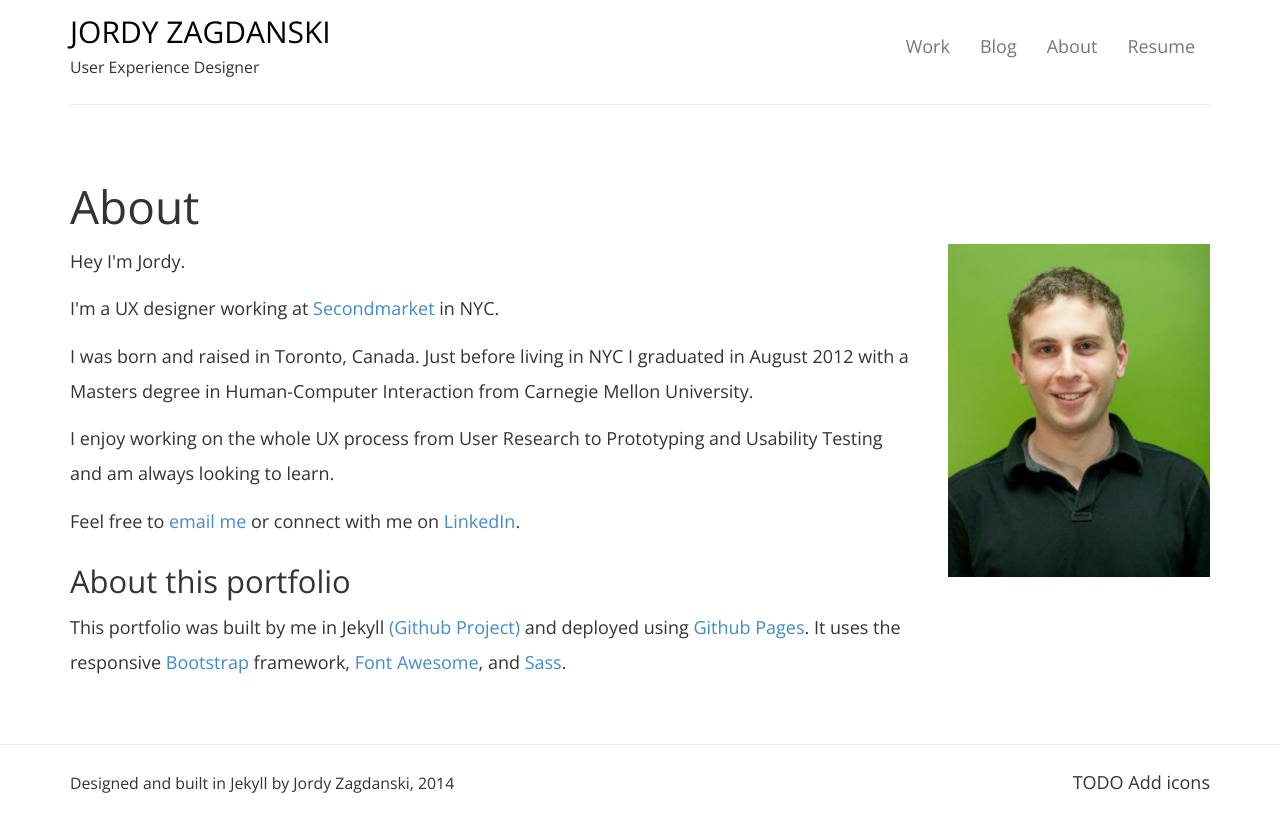
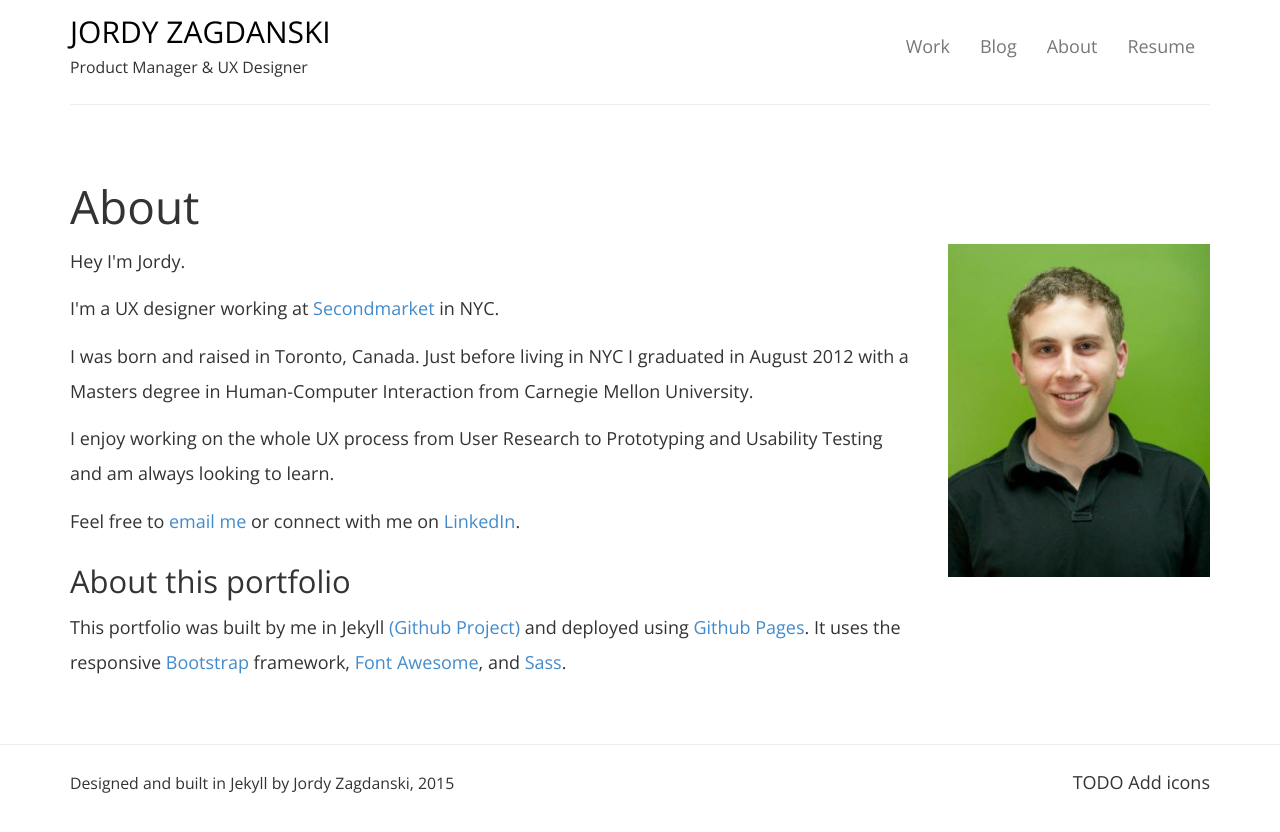
Before and after one commit to jayzed/jayzed.github.io, a Jekyll site: the page built from about.html, in a window 1280 px wide. Shown: the top 832 px of the page. Built offline with Jekyll 4.4.1, drawn with Linux system fonts in a browser that asks for light colours.

Commit message:
Updated header and footer

```diff
--- a/_includes/footer.html
+++ b/_includes/footer.html
@@ -2,7 +2,7 @@
 <hr>
 <footer class="container">
   <div class="pull-left">
-    <span class="small">Designed and built in Jekyll by Jordy Zagdanski, 2014</span>
+    <span class="small">Designed and built in Jekyll by Jordy Zagdanski, 2015</span>
   </div>
 
   <div class="pull-right">
--- a/_includes/header.html
+++ b/_includes/header.html
@@ -10,7 +10,7 @@
           <span class="icon-bar"></span>
         </button>
         <a href="/" class="navbar-brand">JORDY ZAGDANSKI</a>
-        <div class="small hidden-xs">User Experience Designer</div>
+        <div class="small hidden-xs">Product Manager & UX Designer</div>
       </div>
 
       <!-- Collect the nav links, forms, and other content for toggling -->
```
